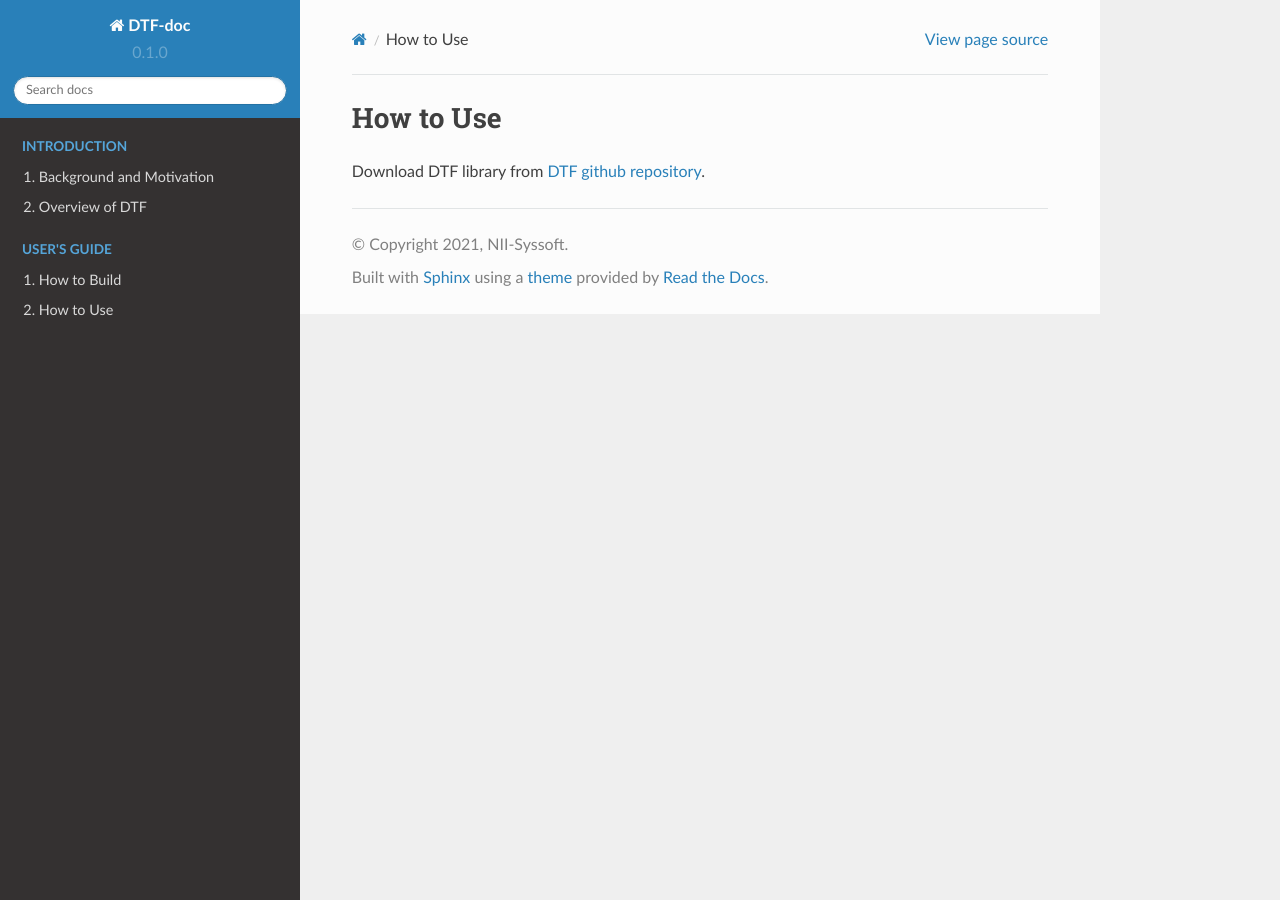
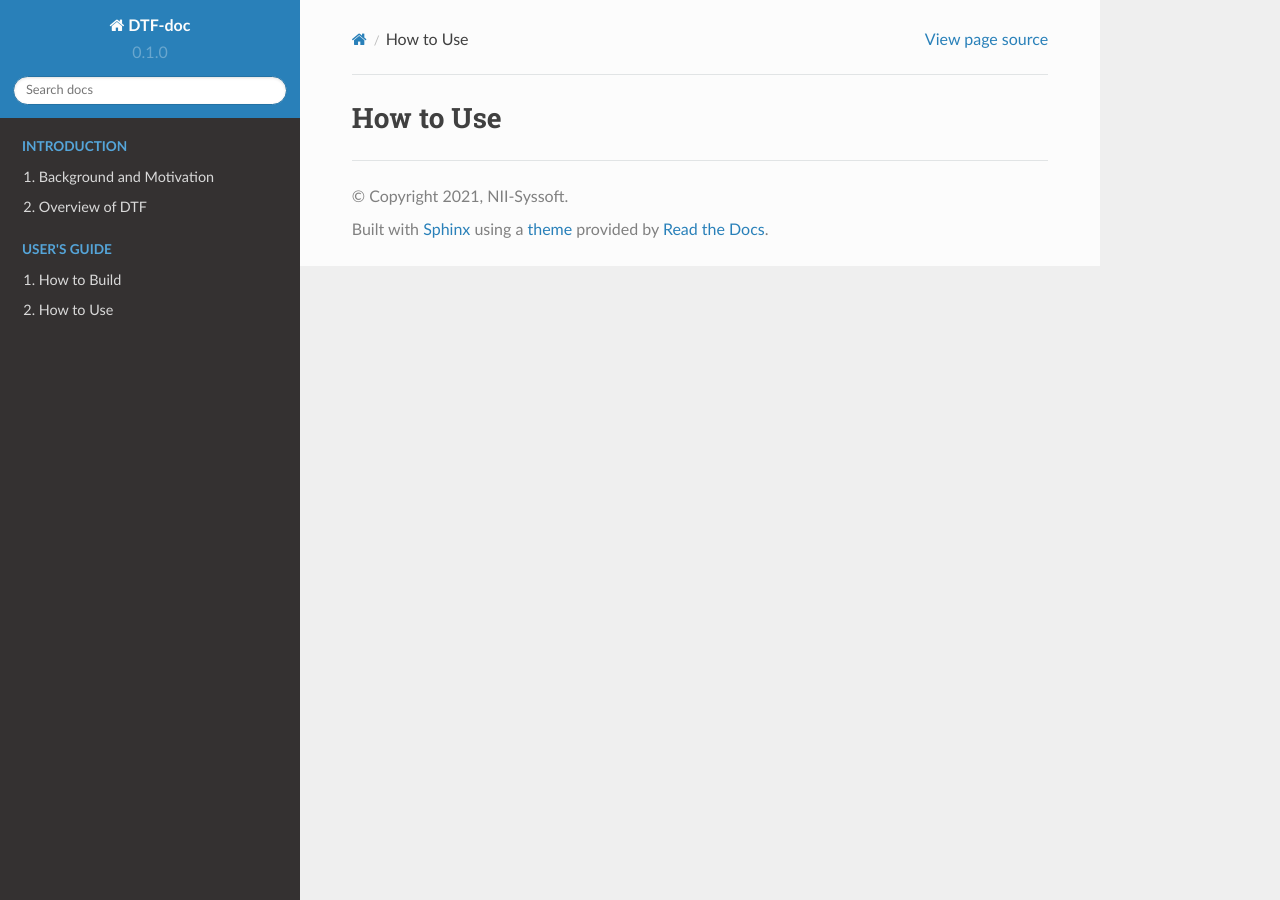
Before and after one commit to yjie2366/dtf-docs, a Sphinx documentation site: the page built from docs/source/app.rst, in a window 1280 px wide. Built offline with Sphinx 7.4.7 and the Read the Docs theme 2.0.0, drawn with Linux system fonts in a browser that asks for light colours.

Commit message:
Move download link to how to build chapter.

```diff
--- a/docs/source/app.rst
+++ b/docs/source/app.rst
@@ -1,7 +1,2 @@
 How to Use
 ==========
-
-
-Download DTF library from `DTF github repository`_.
-
-.. _DTF github repository: https://github.com/maneka07/DTF/
--- a/docs/source/build.rst
+++ b/docs/source/build.rst
@@ -1,2 +1,6 @@
 How to Build
 ============
+
+Download DTF library from `DTF github repository`_.
+
+.. _DTF github repository: https://github.com/maneka07/DTF/
```
